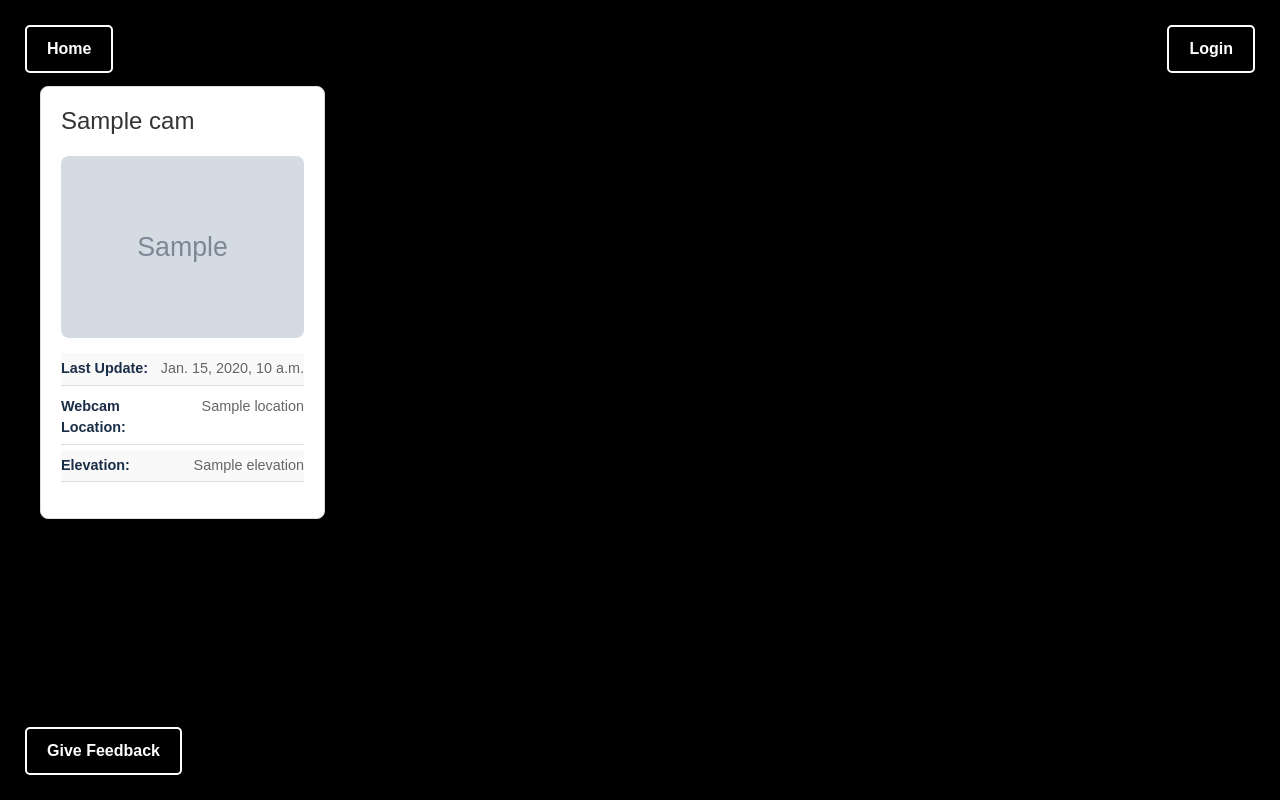
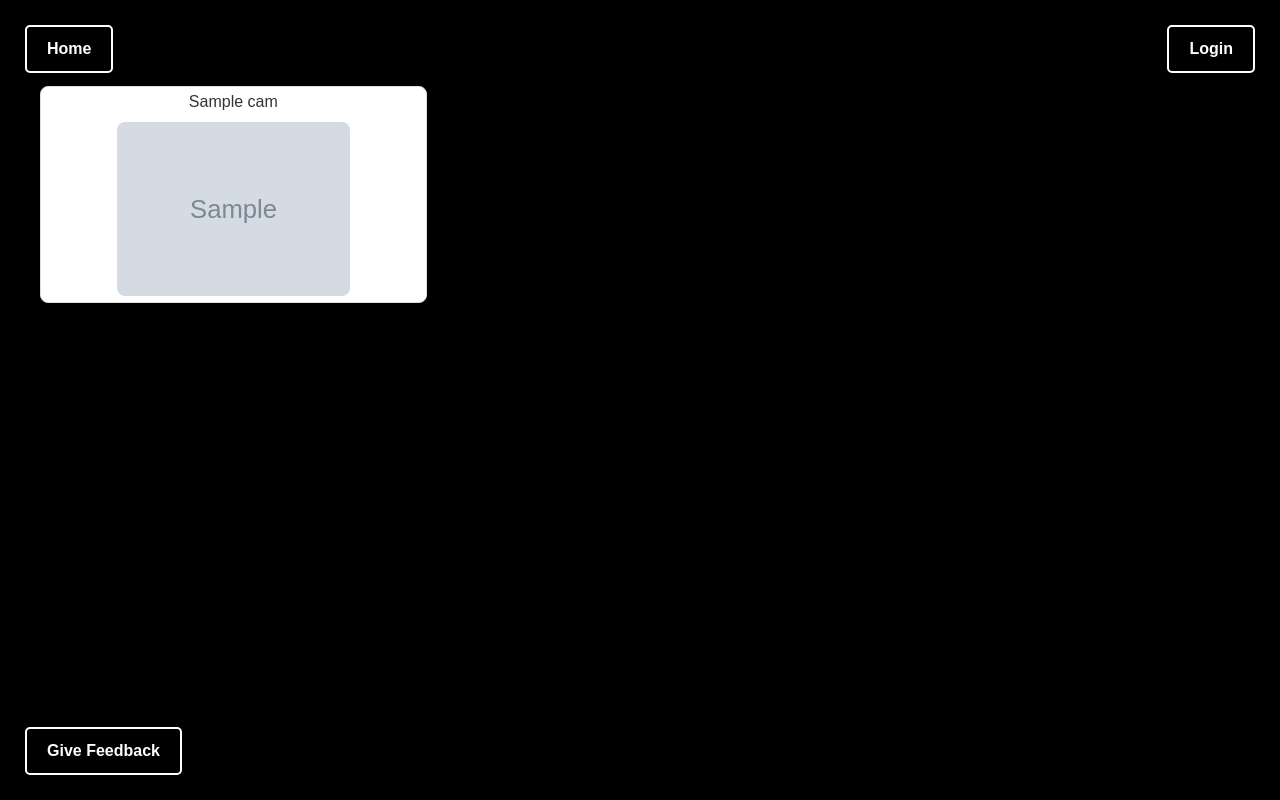
Before and after one commit to sslivins/BlackDiamondHub, a Django app: template sunpeaks_webcams/templates/webcams.html in a window 1280 px wide. Run offline with Django 5.2, Linux system fonts and the light colour scheme; the template is opened without the code that fills it: most values are stand-ins (such as "Sample title", 1, 10 or a date in 2020); grey boxes marked "Sample" are stand-in pictures.

Commit message:
fixed webcam layout (#18)

```diff
--- a/sunpeaks_webcams/templates/webcams.html
+++ b/sunpeaks_webcams/templates/webcams.html
@@ -24,12 +24,15 @@
         /* Webcam container styling */
         #webcams {
             display: grid;
-            grid-template-columns: repeat(4, 1fr); /* 4 columns grid layout */
+            grid-template-columns: repeat(3, 1fr);
+            grid-template-rows: repeat(3, 1fr);
             gap: 20px;
             padding: 20px;
-            margin-top: 50px; /* Adjust this based on the height of your button */
-            max-width: 100%; /* Ensures it doesn't exceed the screen width */
-            background-color: #000000; /* Light gray background */
+            margin-top: 50px;
+            max-width: 100%;
+            background-color: #000000;
+            height: calc(100vh - 70px);
+            overflow: hidden;
         }
 
         /* Camera container */
@@ -37,70 +40,41 @@
             background-color: #fff;
             border: 1px solid #ddd;
             border-radius: 8px;
-            box-shadow: 0 4px 8px rgba(0, 0, 0, 0.1); /* Subtle shadow for depth */
+            box-shadow: 0 4px 8px rgba(0, 0, 0, 0.1);
             padding: 20px;
             transition: box-shadow 0.3s ease;
-        }
-
-        .cam:hover {
-            box-shadow: 0 8px 16px rgba(0, 0, 0, 0.2); /* Add shadow on hover */
-        }
-
-        /* Fancy Typography */
-        .cam h2 {
-            font-family: 'Arial', sans-serif;
-            font-size: 1.5rem;
-            color: #333;
-            margin-bottom: 20px;
+            display: flex;
+            flex-direction: column; /* So the name and image stack vertically */
+            align-items: center;
+            justify-content: center;
+            overflow: hidden;
         }
 
         /* Image styling */
         .cam img {
+            width: auto;
+            height: 100%;
+            max-height: 100%;
             max-width: 100%;
-            height: auto;
-            margin-bottom: 15px;
+            object-fit: contain;
             border-radius: 8px;
         }
 
-        /* Styling for data rows */
-        .data-row {
-            display: flex;
-            justify-content: space-between;
-            margin-bottom: 5px;
-            border-bottom: 1px solid #ddd;
-            padding-bottom: 5px;
-            padding-top: 5px;
+        .cam:hover {
+            box-shadow: 0 8px 16px rgba(0, 0, 0, 0.2);
         }
 
-        /* Styling for labels (left-aligned) */
-        .label {
-            font-weight: bold;
-            color: #1a2e48; /* Slightly darker blue */
-            text-align: left;
-            flex: 0 0 40%; /* Label takes up 40% of the row */
+        /* Display camera name on the main page */
+        .cam h2 {
+            display: block;
+            margin: 0 0 10px 0; /* A little spacing above the image */
+            color: #333;
+            font-size: 16px;
         }
 
-        /* Styling for values (right-aligned) */
-        .value {
-            text-align: right;
-            color: #666;
-            flex: 0 0 60%; /* Value takes up 60% of the row */
-        }
-
-        /* Make the font more attractive and consistent */
-        .data-row .label, .data-row .value {
-            font-size: 0.9rem;
-            font-family: 'Arial', sans-serif;
-        }
-
-        /* Add some background for alternating rows (optional) */
-        .data-row:nth-child(odd) {
-            background-color: #f9f9f9;
-        }
-
-        /* Hover effect on data rows */
-        .data-row:hover {
-            background-color: #e9ecef;
+        /* Hide data rows outside the modal */
+        .template.table.simple {
+            display: none;
         }
 
         /* Fade-in animation */
@@ -184,51 +153,36 @@
         }
 
         @keyframes zoom {
-            from {
-                transform: scale(0)
-            }
-            to {
-                transform: scale(1)
-            }
+            from { transform: scale(0) }
+            to { transform: scale(1) }
         }
 
         @keyframes fade-in {
-            from {
-                opacity: 0;
-            }
-            to {
-                opacity: 1;
-            }
+            from { opacity: 0; }
+            to { opacity: 1; }
         }
 
         .fade-in {
             animation: fade-in 1s ease-in-out;
         }
-a
     </style>
 </head>
+
 <body>
     <div id="webcams">
         {% for cam in sunpeaks_webcams %}
-        <div class="cam" data-camera-name="{{ cam.camera_name }}">
+        <div class="cam"
+             data-camera-name="{{ cam.camera_name }}"
+             data-last-updated="{{ cam.last_updated }}"
+             data-location="{{ cam.location }}"
+             data-elevation="{{ cam.elevation }}">
+
+            <!-- Reintroduce the camera name -->
             <h2>{{ cam.camera_name }}</h2>
+
             <img src="{{ cam.image_url }}" alt="Webcam: {{ cam.camera_name }}"
+                 onclick="openModal(this)"
                  onerror="this.onerror=null;this.src='{% static 'webcam_offline.webp' %}';">
-
-            <div class="template table simple">
-                <div class="data-row">
-                    <div class="label">Last Update:</div>
-                    <div class="value last-updated">{{ cam.last_updated }}</div>
-                </div>
-                <div class="data-row">
-                    <div class="label">Webcam Location:</div>
-                    <div class="value webcam-location">{{ cam.location }}</div>
-                </div>
-                <div class="data-row">
-                    <div class="label">Elevation:</div>
-                    <div class="value webcam-elevation">{{ cam.elevation }}</div>
-                </div>
-            </div>
 
             <input type="hidden" class="camera-timestamp" value="{{ cam.timestamp }}">
         </div>
@@ -243,76 +197,67 @@ a
 
     <script>
       function checkForNewImages() {
-        // Fetch the updated webcam data from the Django JSON endpoint
           fetch('get_webcams/')
-            .then(response => response.json())  // Parse the JSON response
+              .then(response => response.json())
               .then(newCameraData => {
-                // Loop over the new webcam data
                   newCameraData.forEach(newCam => {
-                    // Find the existing camera element by camera name (data-camera-name attribute)
                       const cameraDiv = document.querySelector(`.cam[data-camera-name="${newCam.camera_name}"]`);
                       if (cameraDiv) {
                           const currentTimestamp = cameraDiv.querySelector('.camera-timestamp').value;
-
-                        // Compare the current timestamp with the new one
                           if (newCam.timestamp !== currentTimestamp) {
                               const imgElement = cameraDiv.querySelector('img');
-                            const newSrc = newCam.image_url;
-
-                            // Update the image and timestamp
-                            imgElement.src = newSrc;
+                              imgElement.src = newCam.image_url;
                               cameraDiv.querySelector('.camera-timestamp').value = newCam.timestamp;
-
-                            // Update specific data fields
-                            cameraDiv.querySelector('.last-updated').textContent = newCam.last_updated;
-                            cameraDiv.querySelector('.webcam-location').textContent = newCam.location;
-                            cameraDiv.querySelector('.webcam-elevation').textContent = newCam.elevation;
 
                               // Fade in the updated image
                               imgElement.classList.add('fade-in');
                               setTimeout(() => {
                                   imgElement.classList.remove('fade-in');
-                            }, 1000); // 1-second fade-in animation
+                              }, 1000);
                           }
                       }
                   });
               })
               .catch(error => console.error('Error checking for new images:', error));
       }
-
-
-    // Check for new images every 60 seconds
       setInterval(checkForNewImages, 15000);
 
       // Modal functionality
-    var modal = document.getElementById("webcam-image-modal");
-    var modalImg = document.getElementById("webcam-image-modal-image");
-    var captionText = document.getElementById("webcam-image-modal-caption");
+      const modal = document.getElementById("webcam-image-modal");
+      const modalImg = document.getElementById("webcam-image-modal-image");
+      const captionText = document.getElementById("webcam-image-modal-caption");
 
-    function openModal(src, alt) {
+      function openModal(img) {
+          // Show the modal
           modal.style.display = "block";
-        modalImg.src = src;
-        captionText.innerHTML = alt;
+          // Set the modal image to the clicked image’s src
+          modalImg.src = img.src;
+
+          const parentCamDiv = img.closest(".cam");
+          const cameraName = parentCamDiv.dataset.cameraName || "";
+          const lastUpdated = parentCamDiv.dataset.lastUpdated || "";
+          const location = parentCamDiv.dataset.location || "";
+          const elevation = parentCamDiv.dataset.elevation || "";
+
+          captionText.innerHTML = `
+            <strong>Camera:</strong> ${cameraName}<br>
+            <strong>Last Updated:</strong> ${lastUpdated}<br>
+            <strong>Location:</strong> ${location}<br>
+            <strong>Elevation:</strong> ${elevation}
+          `;
       }
 
-    document.addEventListener("DOMContentLoaded", function() {
-        const images = document.querySelectorAll("#webcams img");
-        images.forEach(function(img) {
-            img.setAttribute("onclick", "openModal(this.src, this.alt)");
-        });
-    });
-
+      // Close modal if clicked outside the image
       window.onclick = function(event) {
           if (event.target == modal) {
               modal.style.display = "none";
           }
-    }
+      };
 
       function closeModal() {
           modal.style.display = "none";
       }
     </script>
-
 </body>
 </html>
 {% endblock %}
```
Also changed, not shown: other parts of sunpeaks_webcams/templates/webcams.html (+11 -16 lines). Lines whose indentation alone changed are shown as unchanged.
